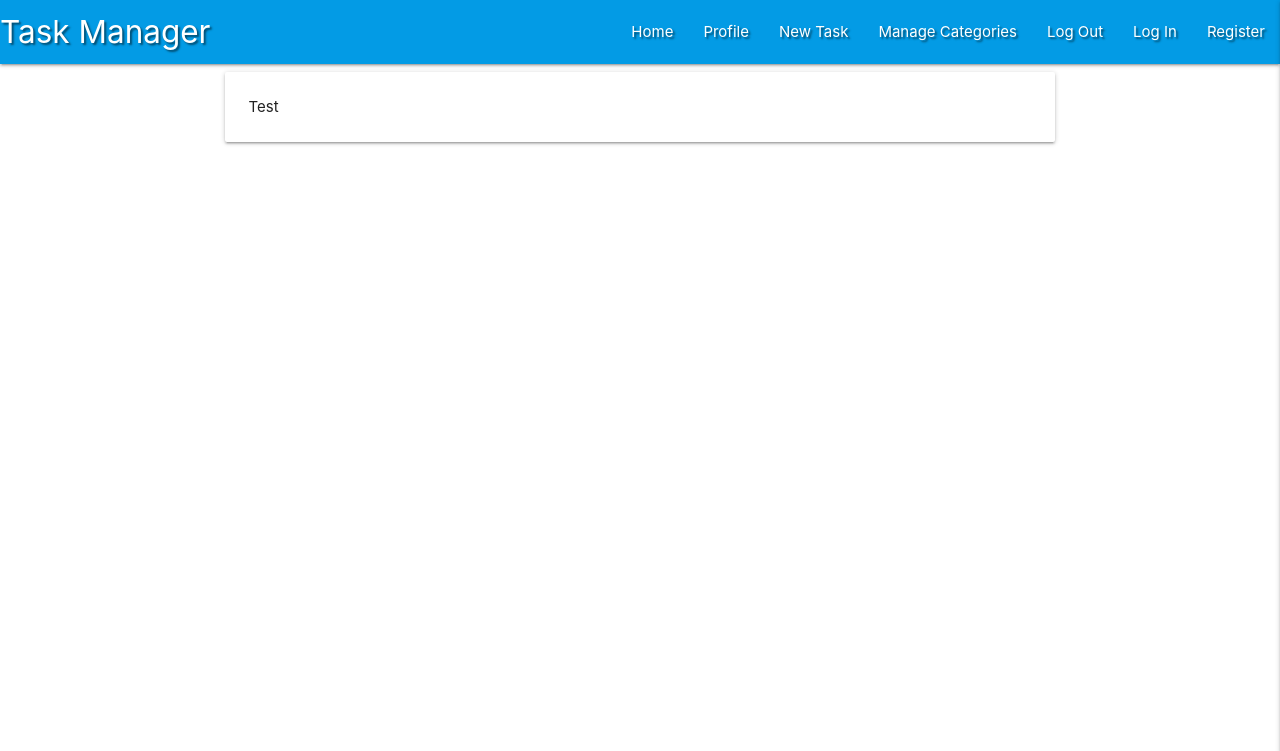
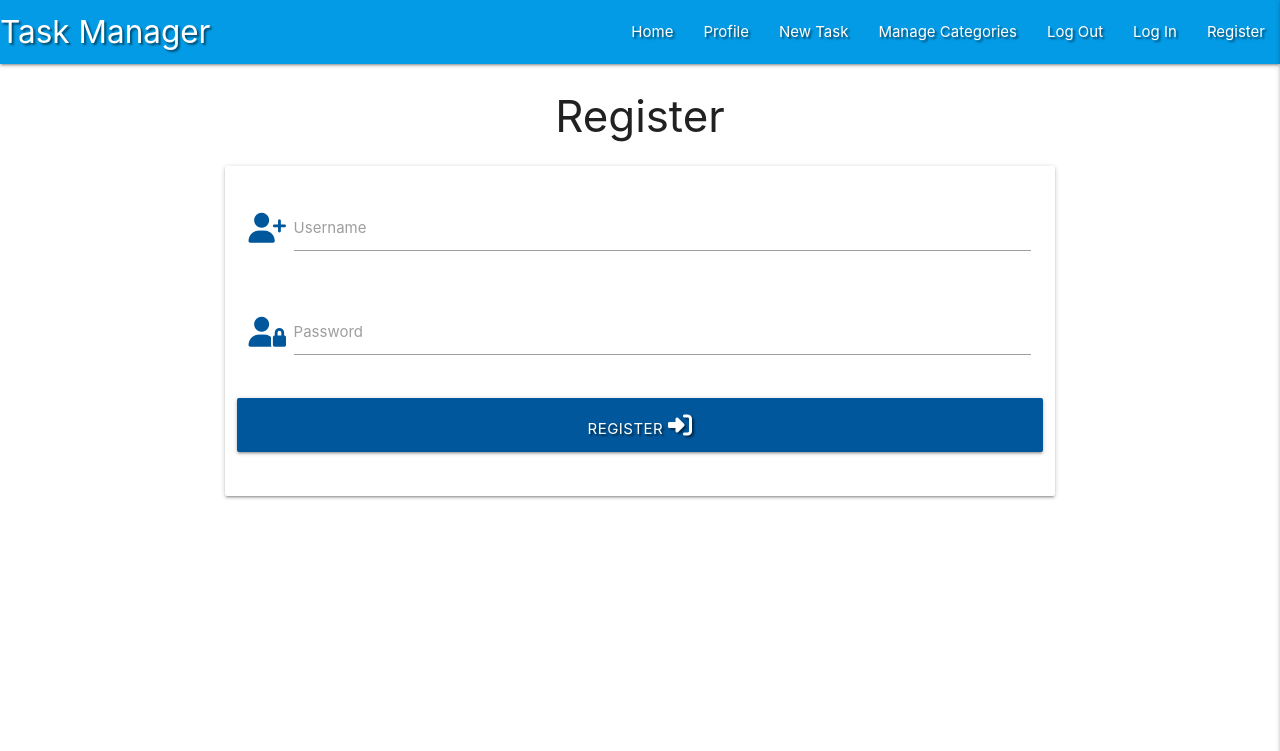
Before and after one commit to famouswelshman/flask-task-manager-project, a Flask app: page /register in a window 1280 px wide. Shown: the top 751 px of the page. Run offline with Flask 2, Linux system fonts and the light colour scheme; some libraries are stand-ins or nearby versions.

Commit message:
added materialize text form fields

```diff
--- a/app.py
+++ b/app.py
@@ -25,6 +25,7 @@ def get_tasks():
    tasks = mongo.db.tasks.find()
    return render_template("tasks.html", tasks=tasks)
 
+
 @app.route("/register", methods=["GET", "POST"])
 def register():
     return render_template("register.html")
--- a/templates/base.html
+++ b/templates/base.html
@@ -53,6 +53,7 @@
                 <!-- Compiled and minified JavaScript from Materialize website -->
             <script src="https://cdnjs.cloudflare.com/ajax/libs/materialize/1.0.0/js/materialize.min.js"></script>
             <script src="{{ url_for('static', filename='js/script.js') }}"></script>
+            <script src="https://kit.fontawesome.com/8165034b51.js" crossorigin="anonymous"></script>
             {% block scripts %}
             {% endblock %}
         </body>
--- a/templates/register.html
+++ b/templates/register.html
@@ -1,13 +1,37 @@
 {% extends "base.html" %}
 {% block content %}
 
-    <div class="row">
-        <form class="col s12 m8 offset-m2">
-        <div class="card-panel">
-            <span>Test
-            </span>
-        </div>
-        </form>
-    </div>
+    <h3 class="center-align">Register</h3>
 
+        <div class="row">
+            <form class="col s12 m8 offset-m2" method="POST" action="{{ url_for('register') }}">
+                <div class="card-panel">
+
+                    <!--- USERNAME  -->
+                    <div class="row">
+                        <div class="input-field col s12">
+                                 <i class="fas fa-user-plus prefix light-blue-text text-darken-4"></i>
+                                <input id="username" name="username" type="text" class="validate">
+                                 <label for="username">Username</label>
+                            </div>
+                        </div>
+
+
+                     <!---- PASSWORD----->
+                    <div class="row">
+                        <div class="input-field col s12">
+                            <i class="fas fa-user-lock prefix light-blue-text text-darken-4"></i>
+                            <input id="password" name="password" type="password" class="validate">
+                            <label for="password">Password</label>
+                        </div>
+                    </div>
+
+                        <!----REGISTER------>
+                        <div class="row">
+                            <button type="submit" class="col s12 btn-large light-blue darken-4 text-shadow">
+                                    Register <i class="fas fa-sign-in-alt"></i>
+                            </button>
+                        </div>
+                    </div>
+                </form>
 {% endblock %}
```
